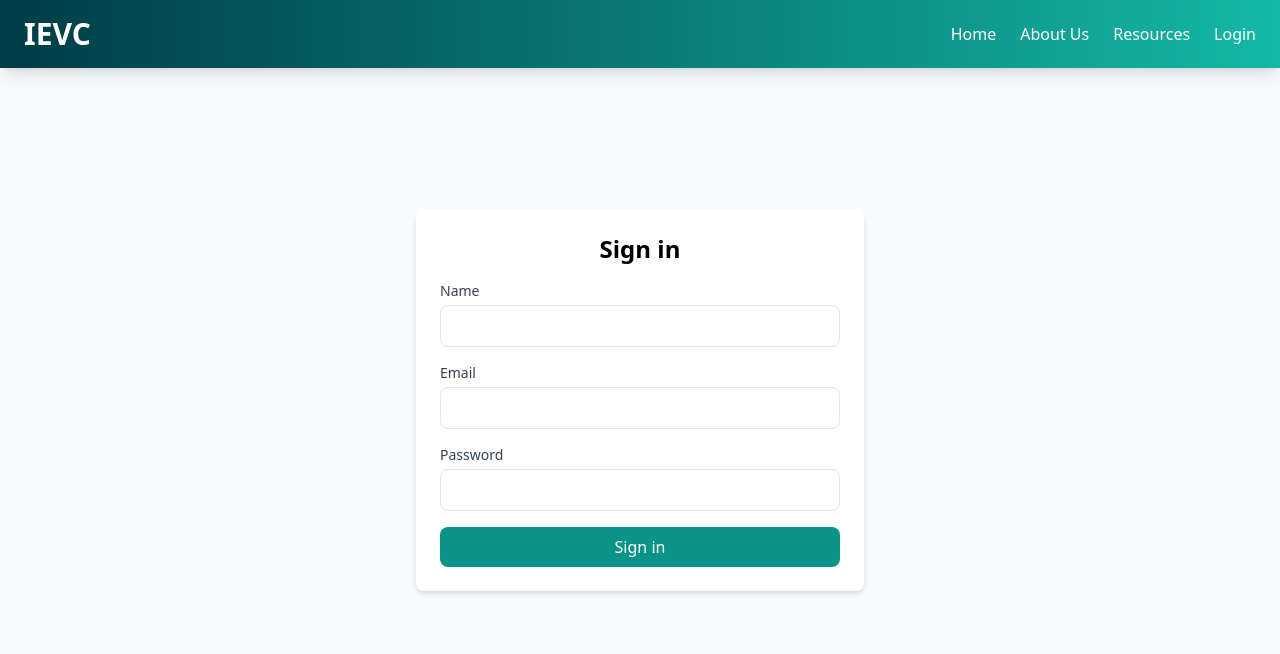
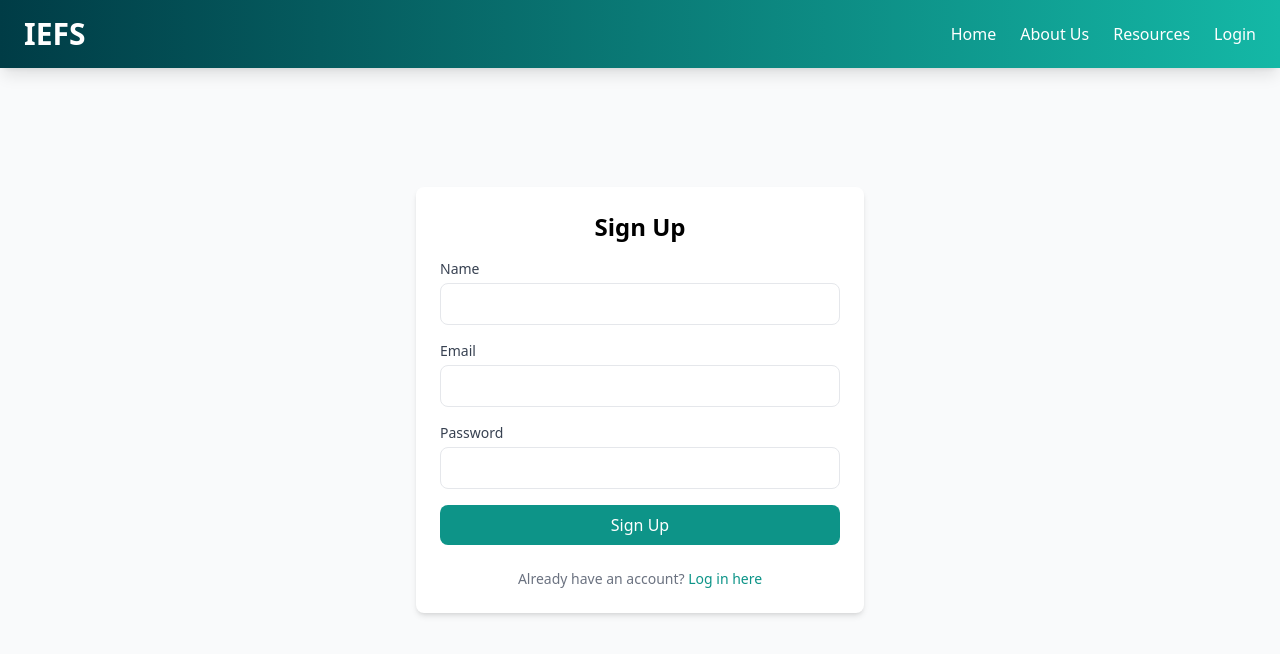
Before and after one commit to jawad-ilyas/Teacher-Fyp, a React (Vite) app: page /register in a window 1280 px wide. Shown: the top 654 px of the page. Built offline with nearby package versions, Linux system fonts and the light colour scheme.

Commit message:
login issue is resolvedd

```diff
--- a/src/components/Header.jsx
+++ b/src/components/Header.jsx
@@ -9,7 +9,7 @@ const Header = () => {
         <header className="bg-gradient-to-r from-darkGreenColor to-teal-500 text-white shadow-lg py-4 px-6 fixed top-0 left-0 w-full z-50">
             <div className="flex justify-between items-center max-w-7xl mx-auto">
                 <h1 className="text-3xl font-extrabold cursor-pointer">
-                    <Link to="/">IEVC</Link>
+                    <Link to="/">IEFS</Link>
                 </h1>
                 <nav className="hidden md:flex space-x-6">
                     <Link
--- a/src/pages/Home.jsx
+++ b/src/pages/Home.jsx
@@ -166,7 +166,7 @@ if __name__ == "__main__":
 
 
             {/* AI WRITING DETECTION SECTION */}
-            <section className="py-12">
+            <section className="py-12 pt-24">
                 <div className="container space-x-4 mx-auto px-4 flex flex-col lg:flex-row-reverse items-center">
                     {/* Left side */}
                     <div className="flex-1 mb-8 lg:mb-0">
--- a/src/pages/Login.jsx
+++ b/src/pages/Login.jsx
@@ -1,12 +1,24 @@
-import { useDispatch, useSelector } from 'react-redux';
-import { useForm } from 'react-hook-form';
-import { loginUser } from '../features/user/userSlice';
-import { useNavigate } from 'react-router-dom';
+import { useDispatch, useSelector } from "react-redux";
+import { useForm } from "react-hook-form";
+import { loginUser, clearError } from "../features/user/userSlice";
+import { useNavigate, Link } from "react-router-dom";
+import { useEffect } from "react";
 
 const Login = () => {
     const dispatch = useDispatch();
-    const { loading, error } = useSelector((state) => state.user);
+    const { loading, error, userInfo } = useSelector((state) => state.user);
     const navigate = useNavigate();
+
+    useEffect(() => {
+        // Clear previous errors when loading the login page
+        dispatch(clearError());
+
+        // If the user is already logged in, redirect to the dashboard
+        const storedUserInfo = localStorage.getItem("userInfo");
+        if (userInfo || storedUserInfo) {
+            navigate("/dashboard"); // Replace with your desired route
+        }
+    }, [dispatch, userInfo, navigate]);
 
     const {
         register,
@@ -15,13 +27,12 @@ const Login = () => {
     } = useForm();
 
     const onSubmit = async (data) => {
-        console.log("console .log of the login ", data)
+        console.log("Login form submitted:", data);
 
         try {
             const resultAction = await dispatch(loginUser(data));
             if (loginUser.fulfilled.match(resultAction)) {
-                // Redirect to dashboard after successful login
-                navigate('/dashboard'); // Replace '/dashboard' with your desired route
+                navigate("/dashboard"); // Redirect to dashboard on successful login
             } else {
                 console.error("Login failed:", resultAction.payload);
             }
@@ -34,35 +45,49 @@ const Login = () => {
         <div className="flex items-center justify-center min-h-screen bg-gray-50">
             <div className="bg-white p-6 rounded-lg shadow-md w-full max-w-md">
                 <h1 className="text-2xl font-bold text-center mb-4">Log in</h1>
-                {error && <p className="text-red-500 text-center mb-4">{error}</p>}
+                {error && <p className="text-red-500 text-center mb-4">{error?.message}</p>}
                 <form onSubmit={handleSubmit(onSubmit)}>
-
                     <div className="mb-4">
                         <label className="block text-gray-700 text-sm font-medium mb-1">Email</label>
                         <input
                             type="email"
-                            {...register('email', { required: 'Email is required' })}
+                            {...register("email", { required: "Email is required" })}
                             className="w-full px-4 py-2 border rounded-lg focus:outline-none focus:ring-2 focus:ring-teal-500"
                         />
-                        {errors.email && <p className="text-red-500 text-sm">{errors.email.message}</p>}
+                        {errors.email && (
+                            <p className="text-red-500 text-sm">{errors.email.message}</p>
+                        )}
                     </div>
                     <div className="mb-4">
                         <label className="block text-gray-700 text-sm font-medium mb-1">Password</label>
                         <input
                             type="password"
-                            {...register('password', { required: 'Password is required' })}
+                            {...register("password", { required: "Password is required" })}
                             className="w-full px-4 py-2 border rounded-lg focus:outline-none focus:ring-2 focus:ring-teal-500"
                         />
-                        {errors.password && <p className="text-red-500 text-sm">{errors.password.message}</p>}
+                        {errors.password && (
+                            <p className="text-red-500 text-sm">{errors.password.message}</p>
+                        )}
                     </div>
                     <button
                         type="submit"
                         disabled={loading}
                         className="w-full bg-teal-600 hover:bg-teal-700 text-white font-medium py-2 px-4 rounded-lg transition duration-300"
                     >
-                        {loading ? 'Logging in...' : 'Log in'}
+                        {loading ? "Logging in..." : "Log in"}
                     </button>
                 </form>
+                <div className="mt-6 text-center">
+                    <p className="text-gray-500 text-sm">
+                        Don't have an account?{" "}
+                        <Link
+                            to="/register"
+                            className="text-teal-600 hover:underline font-medium"
+                        >
+                            Register here
+                        </Link>
+                    </p>
+                </div>
             </div>
         </div>
     );
--- a/src/pages/Register.jsx
+++ b/src/pages/Register.jsx
@@ -1,12 +1,23 @@
 import { useDispatch, useSelector } from 'react-redux';
 import { useForm } from 'react-hook-form';
-import { registerUser } from '../features/user/userSlice';
-import { useNavigate } from 'react-router-dom';
+import { registerUser, clearError } from '../features/user/userSlice';
+import { useNavigate, Link } from 'react-router-dom';
+import { useEffect } from 'react';
 
 const Register = () => {
     const dispatch = useDispatch();
-    const { loading, error } = useSelector((state) => state.user);
+    const { loading, error, userInfo } = useSelector((state) => state.user);
     const navigate = useNavigate();
+
+    useEffect(() => {
+        // Clear previous errors and check if the user is already logged in
+        dispatch(clearError());
+
+        const storedUserInfo = localStorage.getItem('userInfo');
+        if (userInfo || storedUserInfo) {
+            navigate('/dashboard'); // Redirect to the dashboard if already logged in
+        }
+    }, [dispatch, userInfo, navigate]);
 
     const {
         register,
@@ -15,39 +26,41 @@ const Register = () => {
     } = useForm();
 
     const onSubmit = async (data) => {
-        console.log("console .log of the login ", data)
+        console.log('Registration form submitted:', data);
 
-        const someDefualtValueWitheRole = {
+        const userData = {
             ...data,
-            role: 'admin'
-        }
+            role: 'admin', // Add a default role if required
+        };
+
         try {
-            const resultAction = await dispatch(registerUser(someDefualtValueWitheRole));
+            const resultAction = await dispatch(registerUser(userData));
             if (registerUser.fulfilled.match(resultAction)) {
-                // Redirect to dashboard after successful login
-                navigate('/dashboard'); // Replace '/dashboard' with your desired route
+                navigate('/dashboard'); // Redirect to dashboard after successful registration
             } else {
-                console.error("Login failed:", resultAction.payload);
+                console.error('Registration failed:', resultAction.payload);
             }
         } catch (err) {
-            console.error("Error during login:", err);
+            console.error('Error during registration:', err);
         }
     };
 
     return (
         <div className="flex items-center justify-center min-h-screen bg-gray-50">
             <div className="bg-white p-6 rounded-lg shadow-md w-full max-w-md">
-                <h1 className="text-2xl font-bold text-center mb-4">Sign in</h1>
-                {error && <p className="text-red-500 text-center mb-4">{error}</p>}
+                <h1 className="text-2xl font-bold text-center mb-4">Sign Up</h1>
+                {error && <p className="text-red-500 text-center mb-4">{error?.message}</p>}
                 <form onSubmit={handleSubmit(onSubmit)}>
                     <div className="mb-4">
                         <label className="block text-gray-700 text-sm font-medium mb-1">Name</label>
                         <input
                             type="text"
-                            {...register('name', { required: 'name is required' })}
+                            {...register('name', { required: 'Name is required' })}
                             className="w-full px-4 py-2 border rounded-lg focus:outline-none focus:ring-2 focus:ring-teal-500"
                         />
-                        {errors.email && <p className="text-red-500 text-sm">{errors.email.message}</p>}
+                        {errors.name && (
+                            <p className="text-red-500 text-sm">{errors.name.message}</p>
+                        )}
                     </div>
                     <div className="mb-4">
                         <label className="block text-gray-700 text-sm font-medium mb-1">Email</label>
@@ -56,7 +69,9 @@ const Register = () => {
                             {...register('email', { required: 'Email is required' })}
                             className="w-full px-4 py-2 border rounded-lg focus:outline-none focus:ring-2 focus:ring-teal-500"
                         />
-                        {errors.email && <p className="text-red-500 text-sm">{errors.email.message}</p>}
+                        {errors.email && (
+                            <p className="text-red-500 text-sm">{errors.email.message}</p>
+                        )}
                     </div>
                     <div className="mb-4">
                         <label className="block text-gray-700 text-sm font-medium mb-1">Password</label>
@@ -65,16 +80,29 @@ const Register = () => {
                             {...register('password', { required: 'Password is required' })}
                             className="w-full px-4 py-2 border rounded-lg focus:outline-none focus:ring-2 focus:ring-teal-500"
                         />
-                        {errors.password && <p className="text-red-500 text-sm">{errors.password.message}</p>}
+                        {errors.password && (
+                            <p className="text-red-500 text-sm">{errors.password.message}</p>
+                        )}
                     </div>
                     <button
                         type="submit"
                         disabled={loading}
                         className="w-full bg-teal-600 hover:bg-teal-700 text-white font-medium py-2 px-4 rounded-lg transition duration-300"
                     >
-                        {loading ? 'Signing in...' : 'Sign in'}
+                        {loading ? 'Signing up...' : 'Sign Up'}
                     </button>
                 </form>
+                <div className="mt-6 text-center">
+                    <p className="text-gray-500 text-sm">
+                        Already have an account?{' '}
+                        <Link
+                            to="/login"
+                            className="text-teal-600 hover:underline font-medium"
+                        >
+                            Log in here
+                        </Link>
+                    </p>
+                </div>
             </div>
         </div>
     );
```
Also changed, not shown: src/features/user/userSlice.js (+8 -14 lines).
